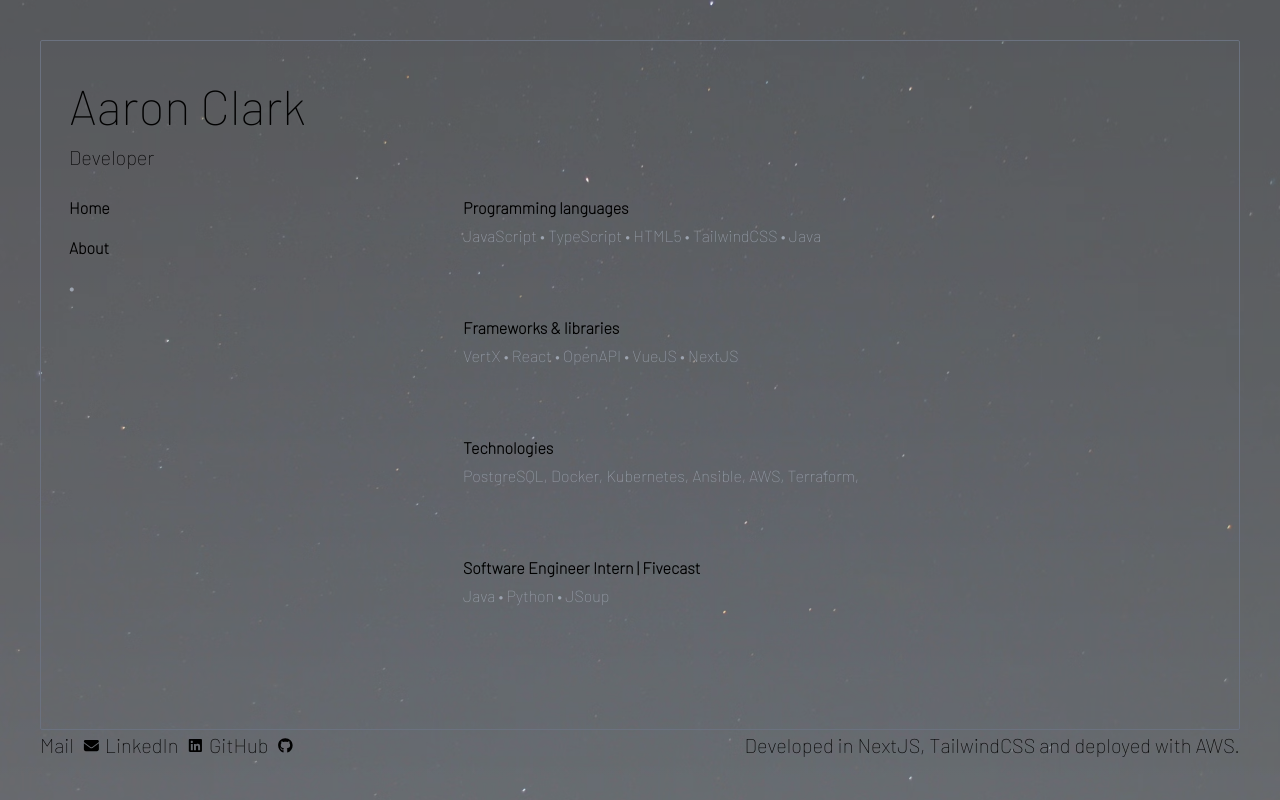
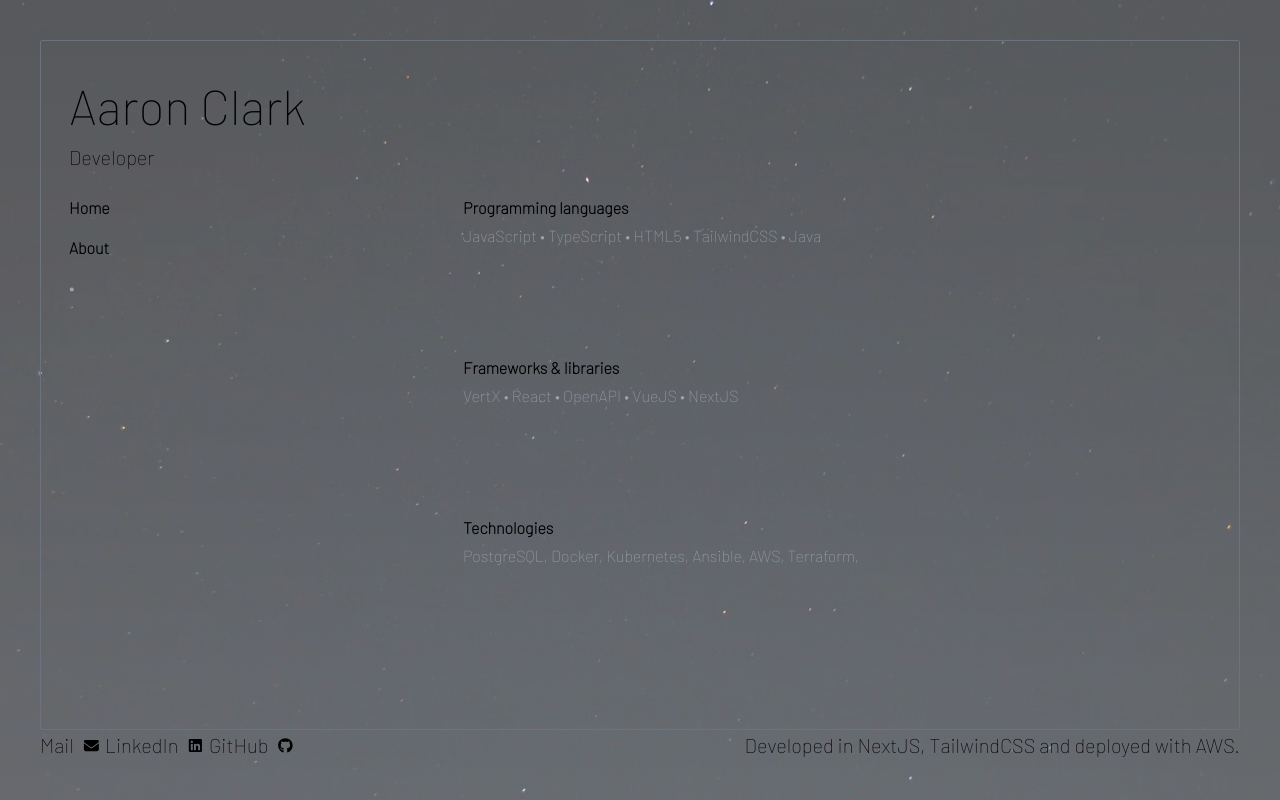
Before and after one commit to AaronC23/resume-cloud-aws, a Next.js app: page /techstack in a window 1280 px wide. Built offline with nearby package versions, Linux system fonts and the light colour scheme.

Commit message:
CSS for tech page

```diff
--- a/app/components/experience.tsx
+++ b/app/components/experience.tsx
@@ -8,7 +8,7 @@ export interface Props {
 
 export default function Experience(props: Props) {
   return (
-    <div className="pb-4 grid grid-cols-6 text-xxs sm:grid-cols-6 xs:text-xs s:text-sm sm:text-sm md:text-m lg:text-base xl:text-l 2xl:text-xl">
+    <div className="pb-4 grid grid-cols-6 experience-font">
       <div className="col-span-2 md:cols-span-1">{props.date}</div>
       <div className="col-span-4 md:cols-span-4">
         <div className="title">{props.title}</div>
--- a/app/components/tech.tsx
+++ b/app/components/tech.tsx
@@ -5,8 +5,8 @@ export interface Props {
 
 export default function Tech(props: Props) {
   return (
-    <div className="pb-2 grid grid-cols-4 text-xxs sm:grid-cols-6 xs:text-xs s:text-sm sm:text-sm md:text-m lg:text-base xl:text-l 2xl:text-xl">
-      <div className="col-span-4 md:cols-span-4">
+    <div className="pb-2 grid grid-cols-4 experience-font">
+      <div className="col-span-4">
         <div>
           <div className="title">{props.title}</div>
           <div className="description">{props.technologies}</div>
--- a/app/globals.css
+++ b/app/globals.css
@@ -77,7 +77,11 @@ body {
 }
 
 .aboutpage {
-  @apply h-[calc(100vh-160px)]; /* Default height */
+  @apply h-[calc(100vh-160px)] text-xxs;
+}
+
+.experience-font {
+  @apply text-xxs;
 }
 
 @media (min-width: 420px) {
@@ -85,12 +89,20 @@ body {
   .aboutpage {
     @apply h-[calc(100vh-170px)];
   }
+
+  .experience-font {
+    @apply text-xs;
+  }
 }
 
 @media (min-width: 520px) {
   /* s */
   .aboutpage {
     @apply h-[calc(100vh-200px)];
+  }
+
+  .experience-font {
+    @apply text-sm;
   }
 }
 
@@ -106,12 +118,20 @@ body {
   .aboutpage {
     @apply h-[calc(100vh-280px)];
   }
+
+  .experience-font {
+    @apply text-m;
+  }
 }
 
 @media (min-width: 1024px) {
   /* lg */
   .aboutpage {
     @apply h-[calc(100vh-320px)];
+  }
+
+  .experience-font {
+    @apply text-base;
   }
 }
 
@@ -120,12 +140,20 @@ body {
   .aboutpage {
     @apply h-[calc(100vh-350px)];
   }
+
+  .experience-font {
+    @apply text-l;
+  }
 }
 
 @media (min-width: 1536px) {
   /* 2xl */
   .aboutpage {
     @apply h-[calc(100vh-380px)];
+  }
+
+  .experience-font {
+    @apply text-1.5xl;
   }
 }
 
--- a/app/techstack/page.tsx
+++ b/app/techstack/page.tsx
@@ -22,13 +22,6 @@ export default function About() {
       title: "Technologies",
       technologies: "PostgreSQL, Docker, Kubernetes, Ansible, AWS, Terraform,",
     },
-    {
-      title: "Software Engineer Intern | Fivecast",
-      description:
-        "Worked with a small team to develop a web scraper and data parser from open source intelligence.",
-      technologies: "Java \u2022 Python \u2022 JSoup",
-      date: "Nov 2019 - Dec 2020",
-    },
   ];
 
   return (
```
